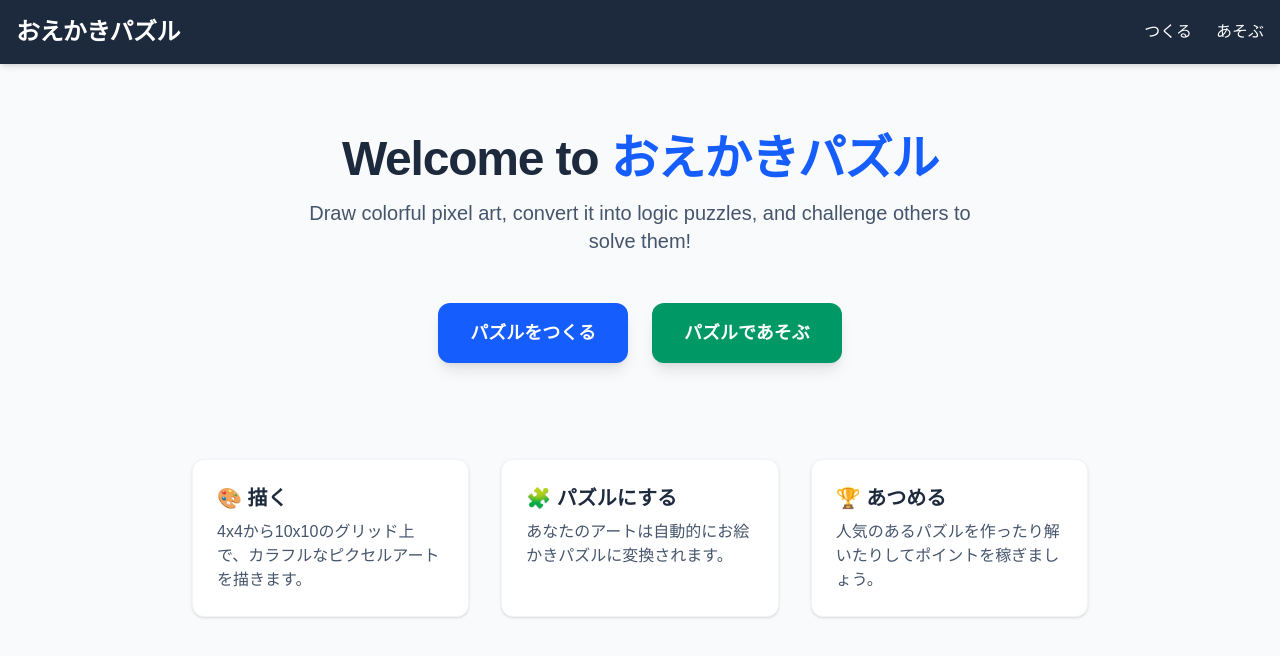
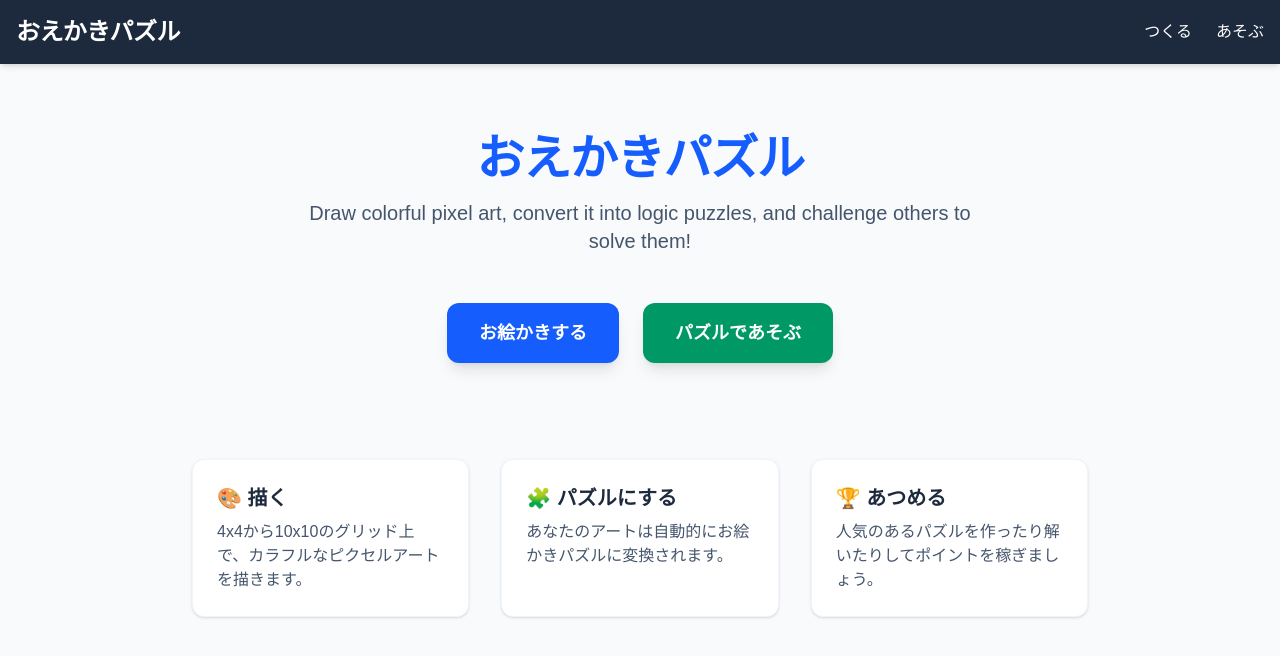
Before and after one commit to pnizo/oekaki-puzzle, a Next.js app: page / in a window 1280 px wide. Shown: the top 656 px of the page. Built offline with nearby package versions, Linux system fonts and the light colour scheme; a web font is replaced by a local one.

Commit message:
feat: Add multi-step puzzle creation page with grid editing and submission.

```diff
--- a/src/app/create/page.tsx
+++ b/src/app/create/page.tsx
@@ -70,7 +70,7 @@ export default function CreatePage() {
 
   return (
     <div className="max-w-4xl mx-auto p-6 bg-white rounded-xl shadow-sm">
-      <h1 className="text-3xl font-bold mb-8 text-center text-slate-800">パズルをつくる</h1>
+      <h1 className="text-3xl font-bold mb-8 text-center text-slate-800">お絵かきする</h1>
 
       {/* Progress Steps */}
       <div className="flex justify-center mb-8 text-sm font-medium text-slate-500">
--- a/src/app/page.tsx
+++ b/src/app/page.tsx
@@ -5,7 +5,7 @@ export default function Home() {
     <div className="flex flex-col items-center justify-center min-h-[70vh] space-y-12 text-center">
       <div className="space-y-4">
         <h1 className="text-5xl font-extrabold text-slate-800 tracking-tight">
-          Welcome to <span className="text-blue-600">おえかきパズル</span>
+          <span className="text-blue-600">おえかきパズル</span>
         </h1>
         <p className="text-xl text-slate-600 max-w-2xl mx-auto">
           Draw colorful pixel art, convert it into logic puzzles, and challenge others to solve them!
@@ -17,7 +17,7 @@ export default function Home() {
           href="/create"
           className="px-8 py-4 bg-blue-600 text-white text-lg font-semibold rounded-xl shadow-lg hover:bg-blue-700 hover:shadow-xl transition-all transform hover:-translate-y-1"
         >
-          パズルをつくる
+          お絵かきする
         </Link>
         <Link
           href="/list"
```
